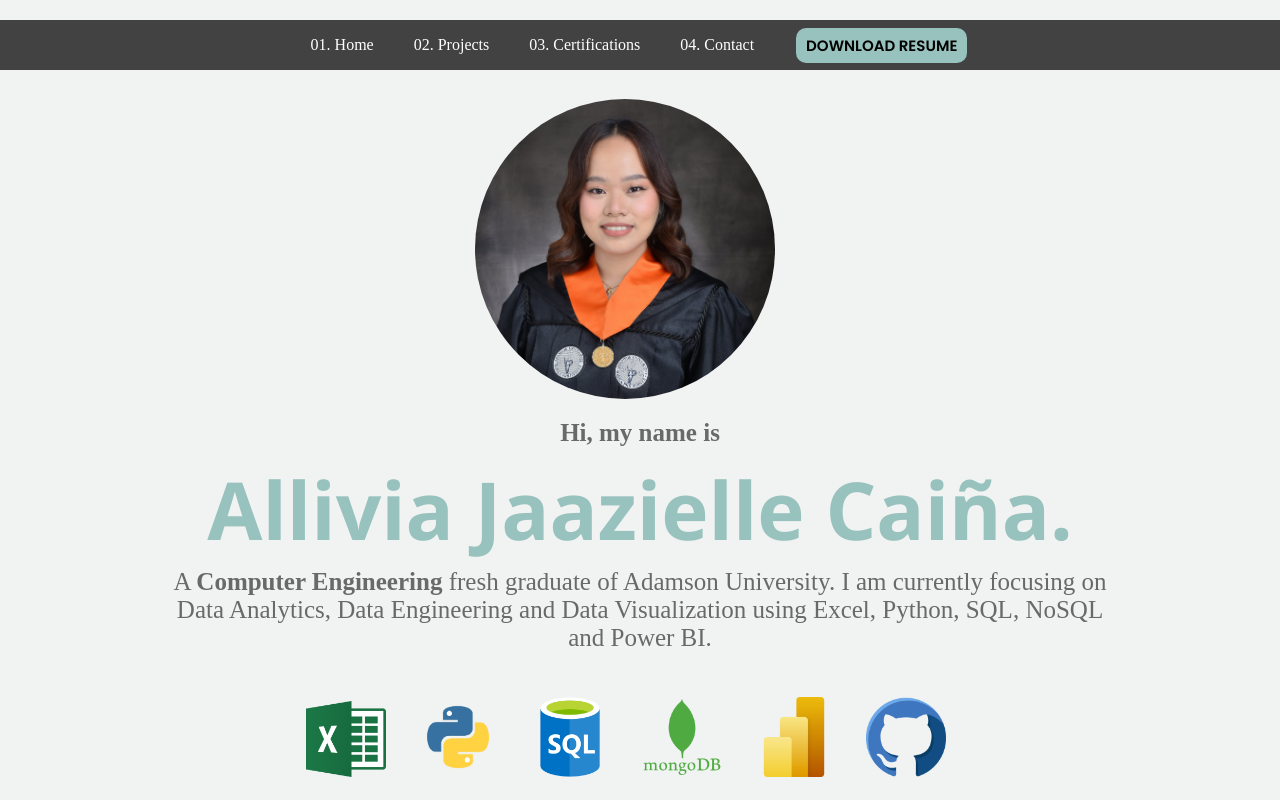
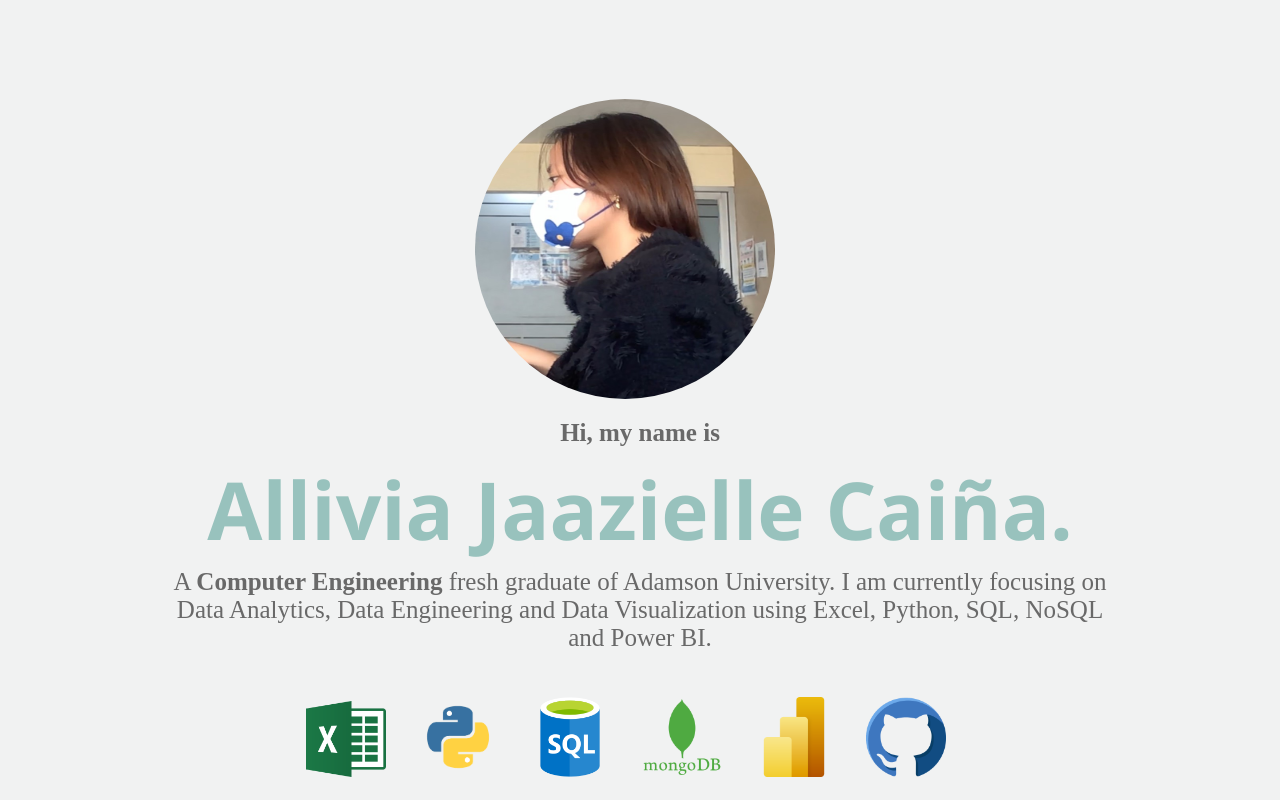
Before and after one commit to Via-Cai/personal-portfolio, a React (Create React App) app: page / in a window 1280 px wide. Shown: the top 800 px of the page. Built offline with nearby package versions, Linux system fonts and the light colour scheme; a web font is replaced by a local one.

Commit message:
update profile pic

```diff
--- a/src/App.js
+++ b/src/App.js
@@ -1,7 +1,7 @@
 import { Route, BrowserRouter as Router, Routes } from 'react-router-dom';
 import './App.css';
 import Footer from './components/Footer';
-import Navbar from "./components/Navbar";
+// import Navbar from "./components/Navbar";
 import AboutMe from "./pages/AboutMe";
 import Certifications from './pages/Certifications';
 import Contact from './pages/Contact';
@@ -13,7 +13,7 @@ import Project3 from './pages/Project3';
 function App() {
   return (
     <Router>
-      <Navbar />
+      {/* <Navbar /> */}
       <Routes>
         <Route path="/" element={<Home />} />
         <Route path="/aboutme" element={<AboutMe />} />
--- a/src/pages/Home.js
+++ b/src/pages/Home.js
@@ -21,7 +21,7 @@ function CombinedPage() {
     <div className='combined-page'>
       <div id="home" className='home'>
         <div className='about'>
-          <img src='/gradpic1.jpg' alt='Profile' className='profile-picture' />
+          <img src='/prof4.jpg' alt='Profile' className='profile-picture' />
           <h3>Hi, my name is</h3>
           <h2>Allivia Jaazielle Caiña.</h2>
           <div className='prompt'>
```
